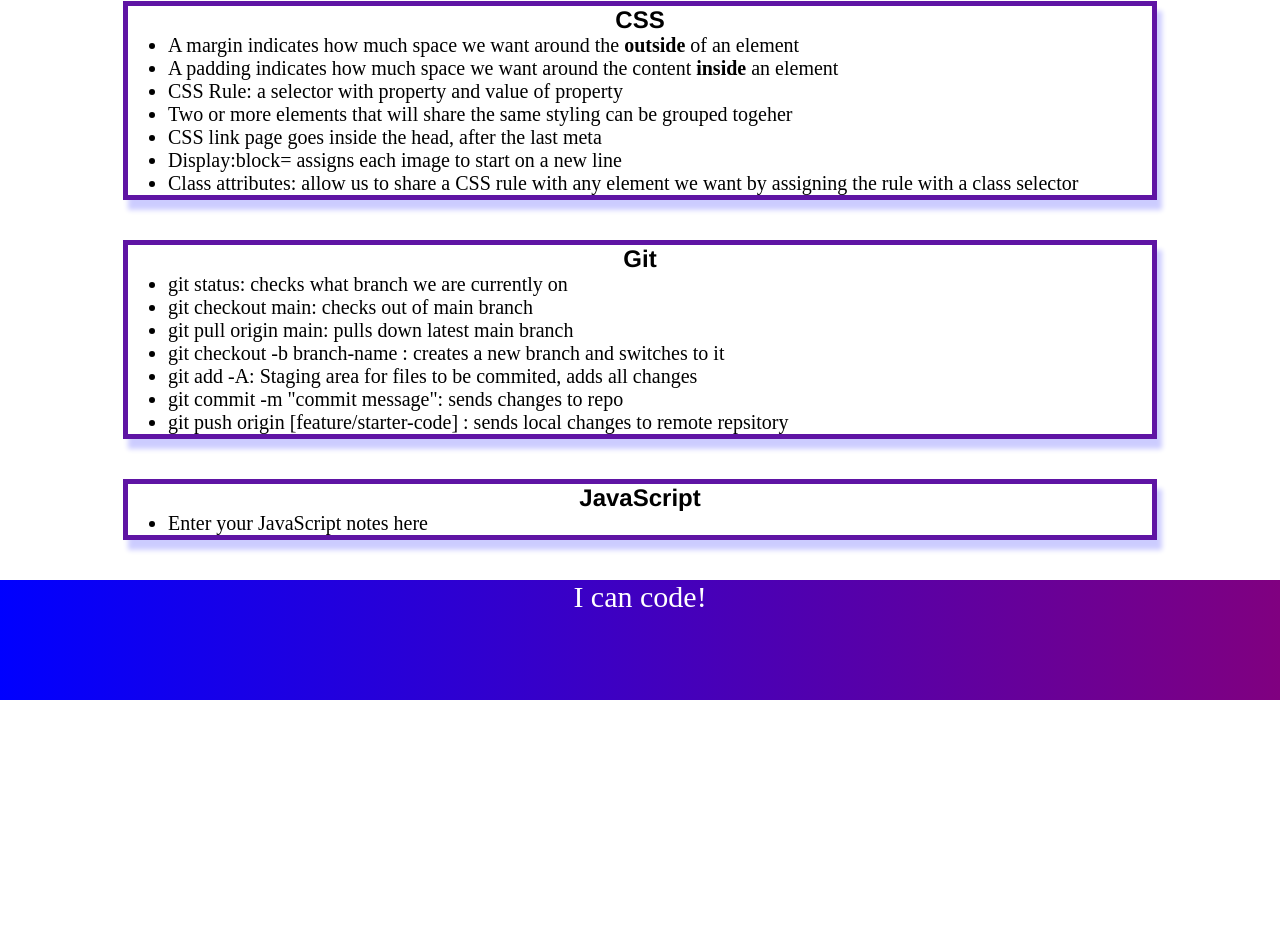
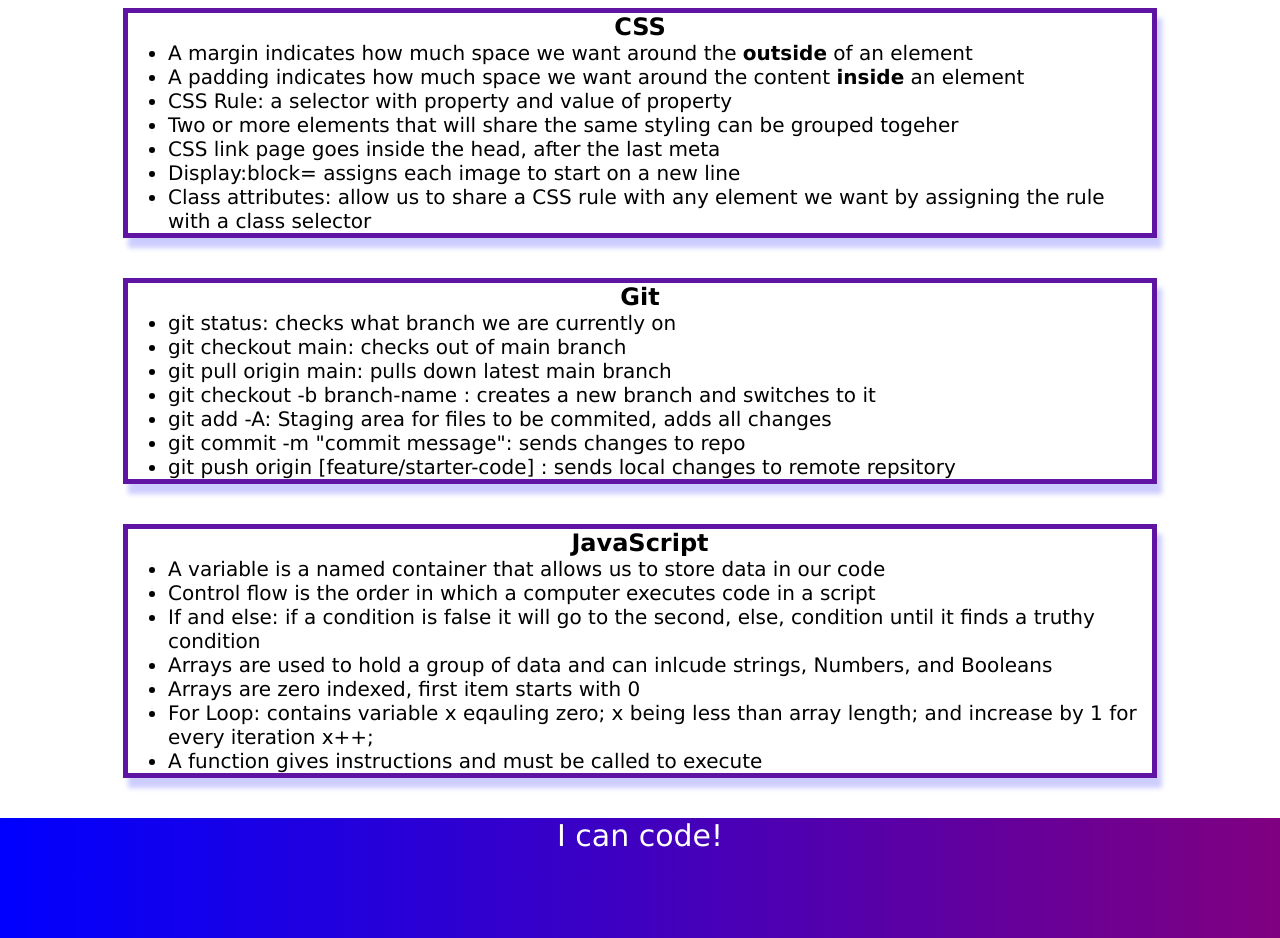
Before and after one commit to judy-her/prework-study-guide, a plain HTML site: page index.html in a window 1280 px wide. Shown: the part 398-1336 px from the top of the page. Before the commit the page ends 1098 px from the top, so only its background shows below. Drawn offline with Linux system fonts and the light colour scheme.

Commit message:
add js functions to for loop

```diff
--- a/assets/script.js
+++ b/assets/script.js
@@ -5,18 +5,29 @@
 // }
 
 var topics = ['HTML', 'CSS', 'Git', 'JavaScript'];
-for (var x = 0; x < topics.length; x++) {
-  console.log(topics[x]);
+var randomTopic = topics[Math.floor(Math.random() * topics.length)];
+
+function listTopics() {
+  for (var x = 0; x < topics.length; x++) {
+    console.log(topics[x]);
+  }
 }
 
-// if (topic === 'HTML') {
-//   console.log("Let's study HTML!");
-// } else if (topic === 'CSS') {
-//   console.log("Let's study CSS!");
-// } else if (topic === 'Git') {
-//   console.log("Let's study Git!");
-// } else if (topic === 'JavaScript') {
-//   console.log("Let's study JavaScript!");
-// } else {
-//   console.log('Please try again!');
-// }
+function selectTopic() {
+  if (randomTopic === 'HTML') {
+    console.log("Let's study HTML!");
+  } else if (randomTopic === 'CSS') {
+    console.log("Let's study CSS!");
+  } else if (randomTopic === 'Git') {
+    console.log("Let's study Git!");
+  } else if (randomTopic === 'JavaScript') {
+    console.log("Let's study JavaScript!");
+  } else {
+    console.log('Please try again!');
+  }
+}
+
+console.log('Here are the topics we learned through Prework:');
+listTopics();
+console.log('Which topic should we study first?');
+selectTopic();
--- a/assets/style.css
+++ b/assets/style.css
@@ -14,7 +14,7 @@ footer {
 h1,
 h2 {
   text-align: center;
-  font-family: 'Franklin Gothic Medium', 'Arial Narrow', Arial, sans-serif;
+  font-family: Verdana, Geneva, Tahoma, sans-serif;
 }
 
 img {
@@ -28,11 +28,13 @@ img {
 ul {
   padding-left: 40px;
   font-size: 20px;
+  font-family: Verdana, Geneva, Tahoma, sans-serif;
 }
 /* part of footer */
 p {
   text-align: center;
   font-size: 30px;
+  font-family: Verdana, Geneva, Tahoma, sans-serif;
 }
 
 .card {
--- a/index.html
+++ b/index.html
@@ -93,7 +93,28 @@
       <section class="card" id="javascript-section">
         <h2>JavaScript</h2>
         <ul>
-          <li>Enter your JavaScript notes here</li>
+          <li>
+            A variable is a named container that allows us to store data in our
+            code
+          </li>
+          <li>
+            Control flow is the order in which a computer executes code in a
+            script
+          </li>
+          <li>
+            If and else: if a condition is false it will go to the second, else,
+            condition until it finds a truthy condition
+          </li>
+          <li>
+            Arrays are used to hold a group of data and can inlcude strings,
+            Numbers, and Booleans
+          </li>
+          <li>Arrays are zero indexed, first item starts with 0</li>
+          <li>
+            For Loop: contains variable x eqauling zero; x being less than array
+            length; and increase by 1 for every iteration x++;
+          </li>
+          <li>A function gives instructions and must be called to execute</li>
         </ul>
       </section>
     </main>
```
